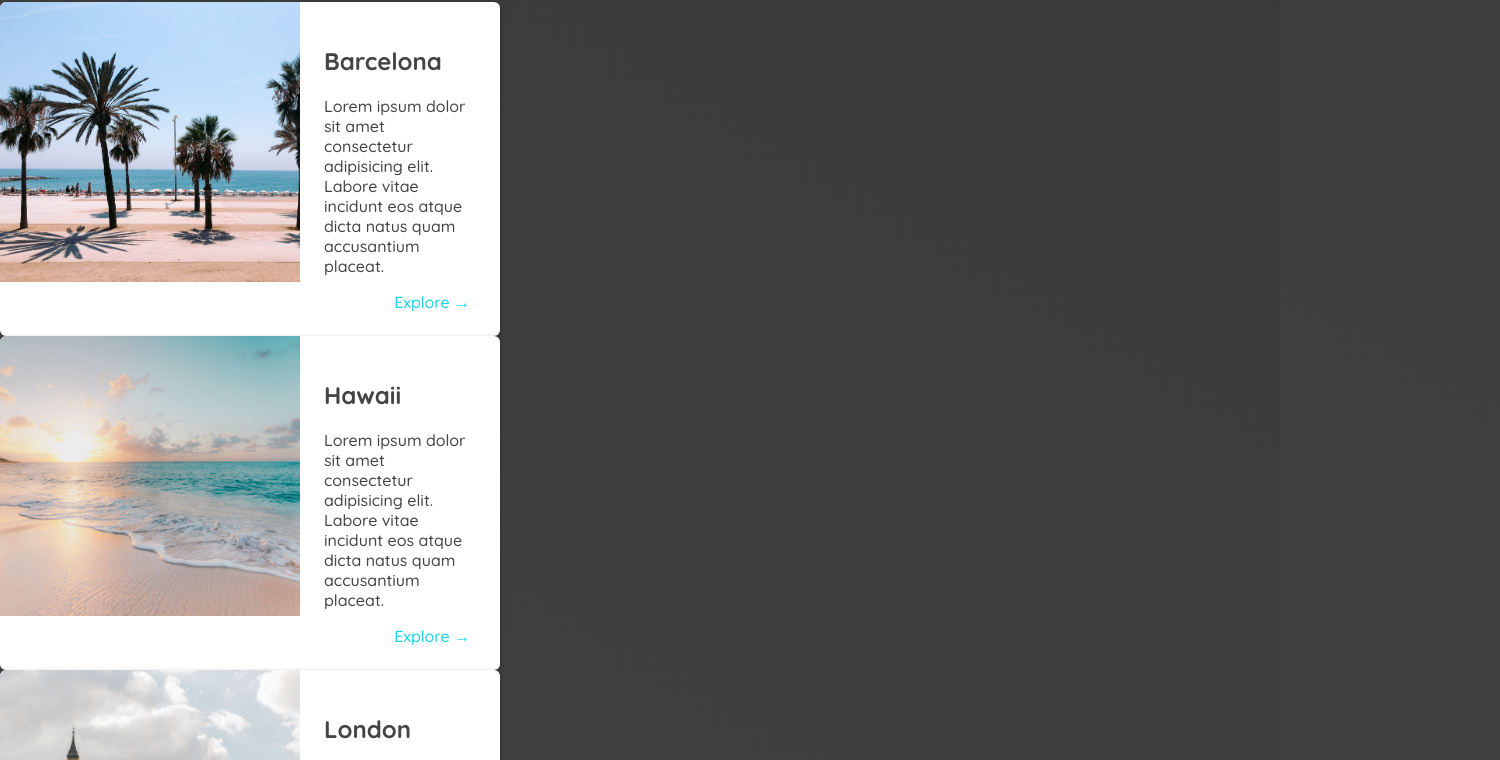
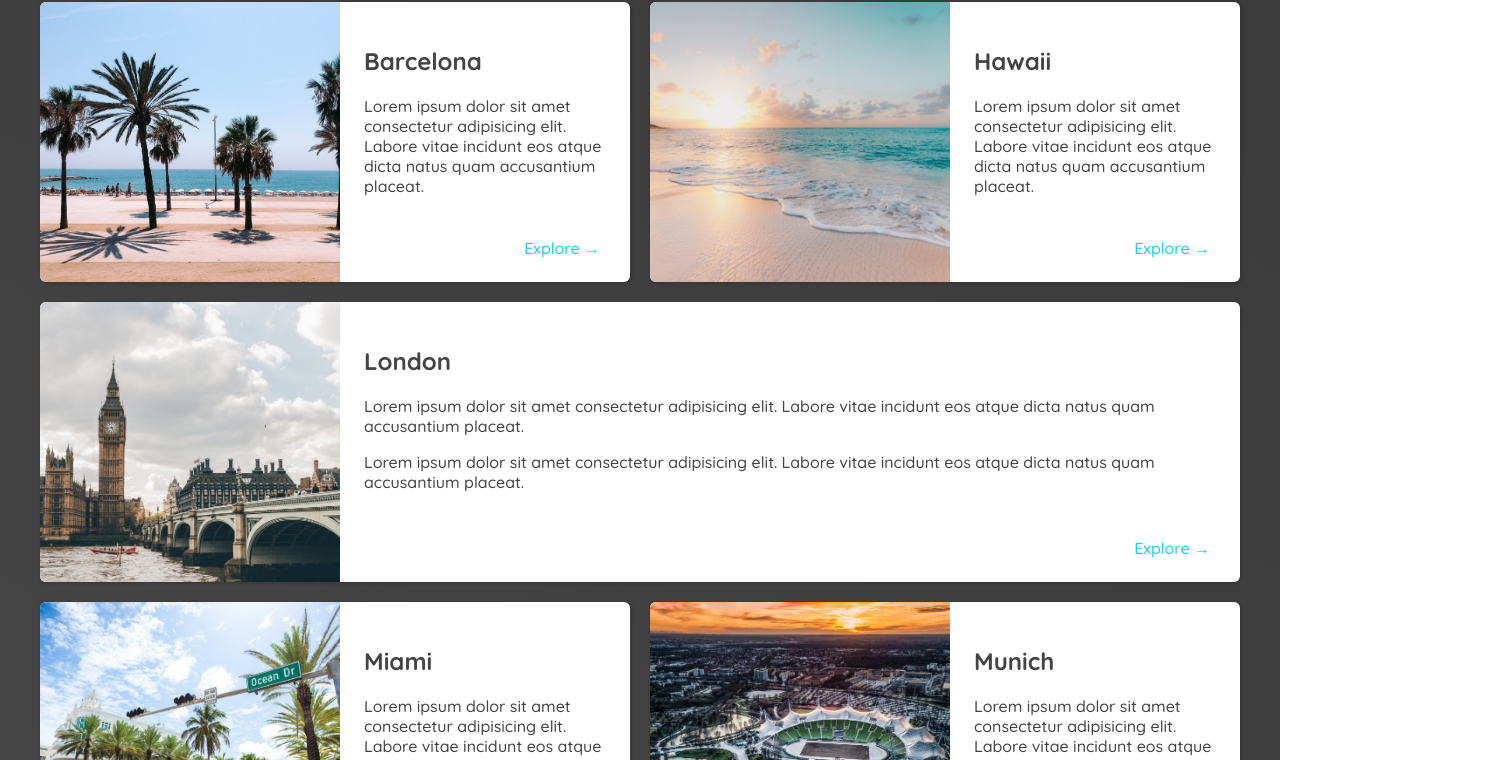
Before and after one commit to Bobotech79/web-dev-travel-page, a plain HTML site: page places.html in a window 1280 px wide. Shown: the part 97-857 px from the top of the page, 1500 px wide, since content can reach past the window. Drawn offline with Linux system fonts and the light colour scheme.

Commit message:
Add Grid to Cards

```diff
--- a/places.css
+++ b/places.css
@@ -8,10 +8,15 @@ header {
 }
 
 main ul {
-    width: 1500px;
-    margin: 0 auto;
-    /* display: flex; */
-    flex-wrap: wrap;
+    width: 1200px;
+    margin: 0 auto 48px auto;
+    display: grid;
+    grid-template-columns: 1fr 1fr;
+    gap: 20px 20px;
+}
+
+li:nth-of-type(3) {
+    grid-column: 1 / span 2;
 }
 
 main li {
@@ -20,7 +25,6 @@ main li {
     box-shadow: 1px 1px 4px rgba(0, 0, 0, 0.2);
     border-radius: 6px;
     overflow: hidden;
-    width: 500px;
 }
 
 main li img {
```
